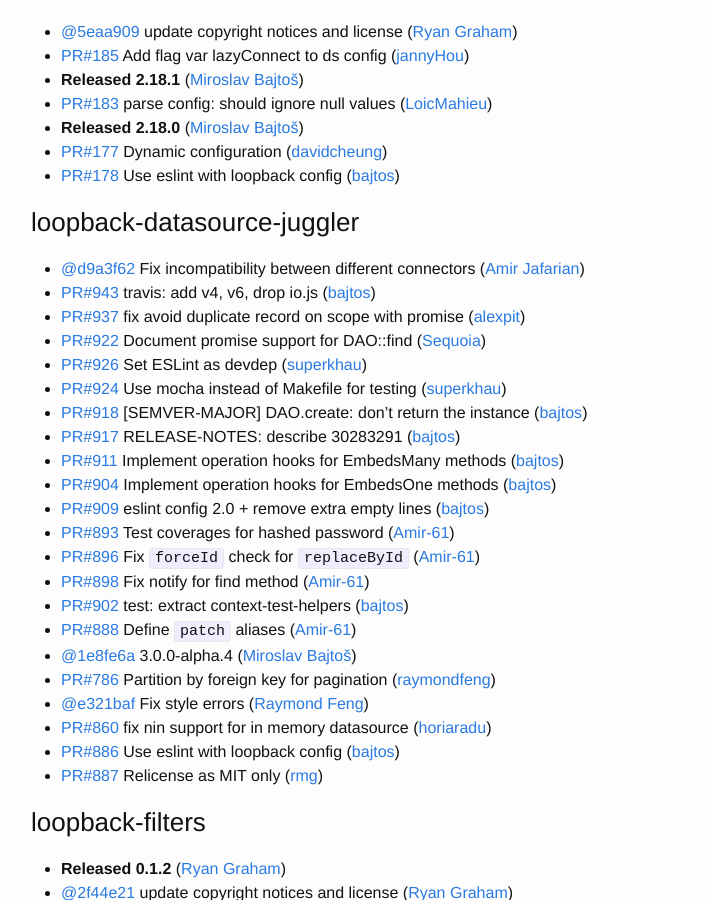
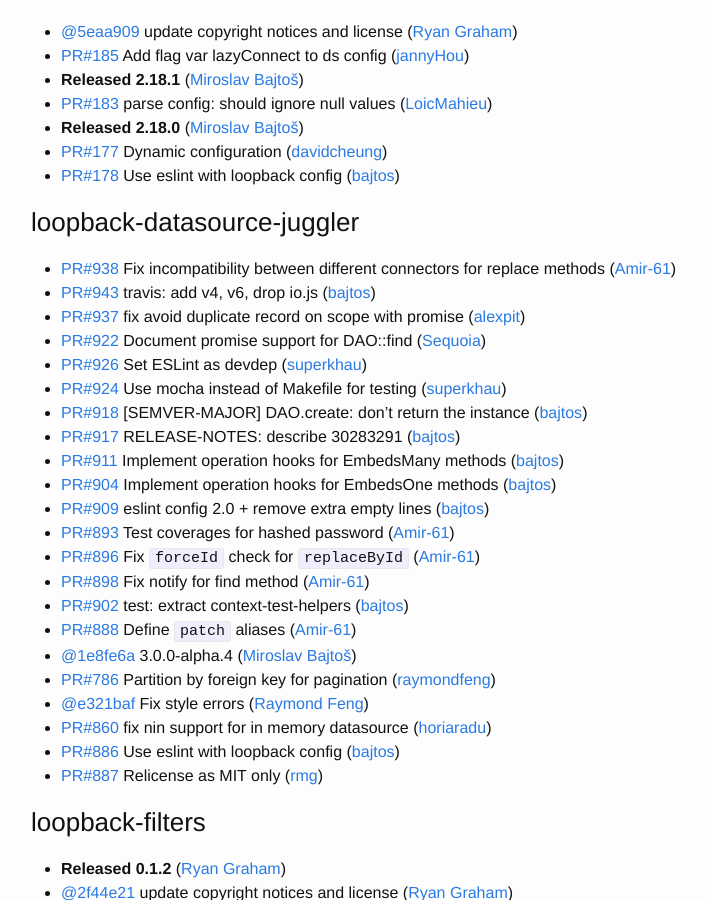
Before and after one commit to strongloop/loopback, a Jekyll site: the page built from index.md, in a window 1280 px wide and 900 px high, scrolled down 1178 px. Shown: the whole window, without its empty margins (239-945 px from the left). Built offline with Jekyll 4.4.1, drawn with Linux system fonts in a browser that asks for light colours; some of the changed text lies outside the part shown.

Commit message:
Update changelog

```diff
--- a/index.md
+++ b/index.md
@@ -56,7 +56,7 @@
 
 
 ### loopback-datasource-juggler
- * [@d9a3f62](https://github.com/strongloop/loopback-datasource-juggler/commit/d9a3f6226aafc3c0ab0f760121248631b2938fa6) Fix incompatibility between different connectors ([Amir Jafarian](https://github.com/Amir-61))
+ * [PR#938](https://github.com/strongloop/loopback-datasource-juggler/pull/938) Fix incompatibility between different connectors for replace methods ([Amir-61](https://github.com/Amir-61))
  * [PR#943](https://github.com/strongloop/loopback-datasource-juggler/pull/943) travis: add v4, v6, drop io.js ([bajtos](https://github.com/bajtos))
  * [PR#937](https://github.com/strongloop/loopback-datasource-juggler/pull/937) fix avoid duplicate record on scope with promise ([alexpit](https://github.com/alexpit))
  * [PR#922](https://github.com/strongloop/loopback-datasource-juggler/pull/922) Document promise support for DAO::find ([Sequoia](https://github.com/Sequoia))
```
Also changed, not shown: other parts of index.md (+1 -1 lines).
